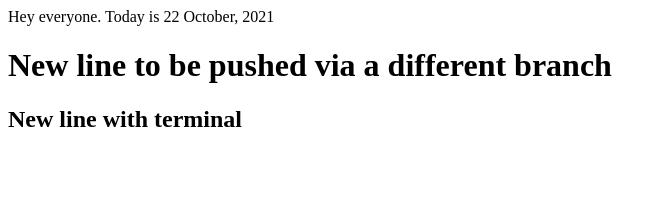
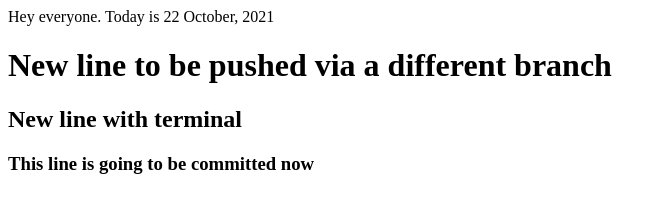
Before and after one commit to krishna-rathi/krishna-rathi.github.io, a plain HTML site: page index.html in a window 1280 px wide. Shown: the whole page, without its empty margins (0-667 px from the left). Drawn offline with Linux system fonts and the light colour scheme.

Commit message:
live commit

```diff
--- a/index.html
+++ b/index.html
@@ -2,4 +2,5 @@
     Hey everyone. Today is 22 October, 2021
     <h1>New line to be pushed via a different branch</h1>
     <h2>New line with terminal</h2>
+    <h3>This line is going to be committed now</h3>
 </html>
```
